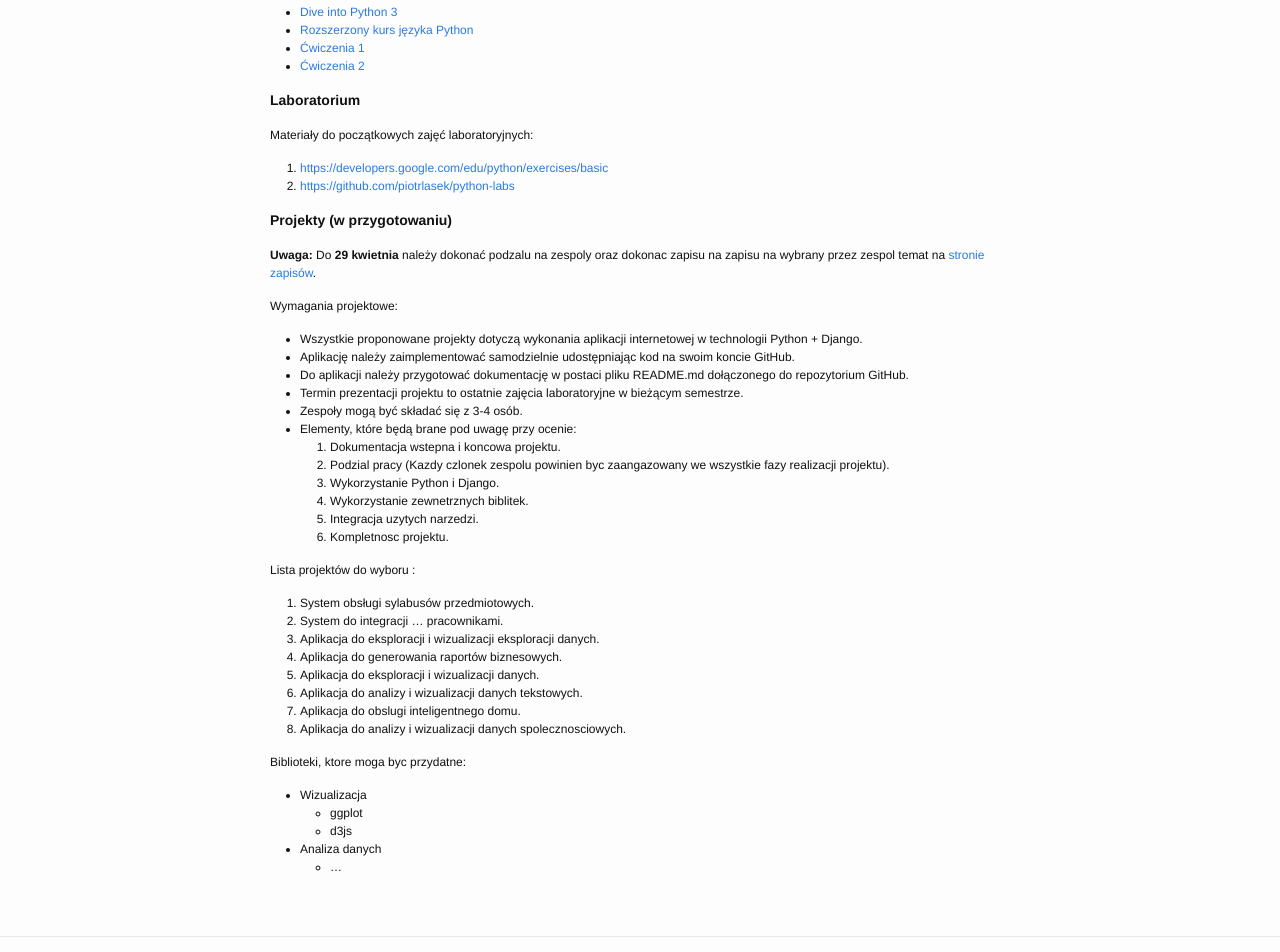
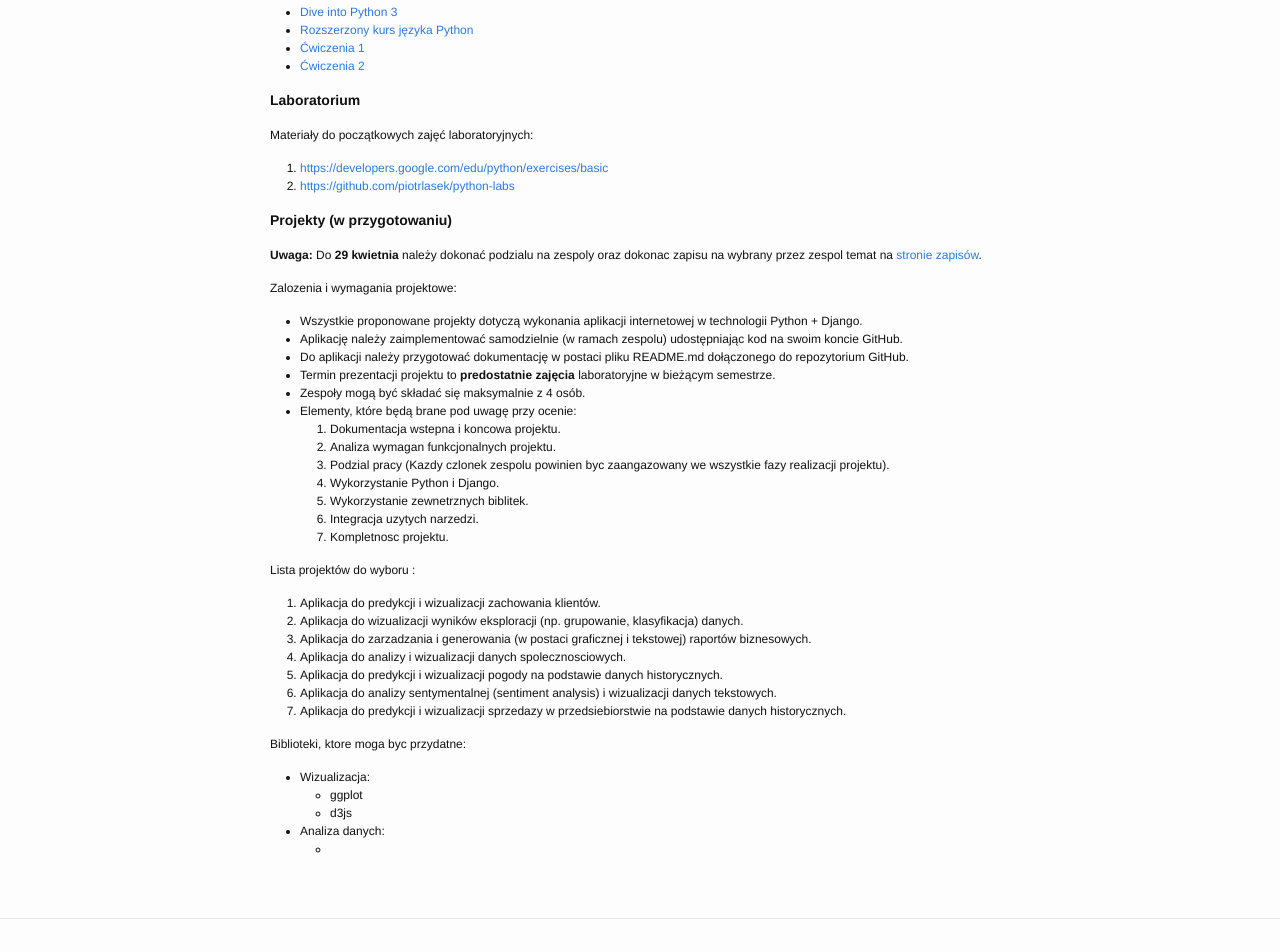
Before and after one commit to piotrlasek/piotrlasek.github.io, a Jekyll site: the page built from for-students/ai2-2017.md, in a window 1280 px wide and 1400 px high, scrolled down 158 px. Shown: the part 403-1355 px from the top of the window. Built offline with Jekyll 4.4.1, drawn with Linux system fonts in a browser that asks for light colours.

Commit message:
Update ai2-2017.md

```diff
--- a/for-students/ai2-2017.md
+++ b/for-students/ai2-2017.md
@@ -29,19 +29,20 @@ Materiały do początkowych zajęć laboratoryjnych:
 
 # Projekty (w przygotowaniu)
 
-**Uwaga:** Do **29 kwietnia** należy dokonać podzalu na zespoly oraz dokonac zapisu na
-zapisu na wybrany przez zespol temat na [stronie zapisów](https://docs.google.com/document/d/1ysbPqXybqgpxvLWPetOv--JI32nEqR8gYSTS3sWzMeA/edit?usp=sharing).
+**Uwaga:** Do **29 kwietnia** należy dokonać podzialu na zespoly oraz dokonac zapisu na wybrany przez
+zespol temat na [stronie zapisów](https://docs.google.com/document/d/1ysbPqXybqgpxvLWPetOv--JI32nEqR8gYSTS3sWzMeA/edit?usp=sharing).
 
-Wymagania projektowe:
+Zalozenia i wymagania projektowe:
 * Wszystkie proponowane projekty dotyczą wykonania aplikacji internetowej w technologii
   Python + Django.
-* Aplikację należy zaimplementować samodzielnie udostępniając kod na swoim koncie GitHub.
+* Aplikację należy zaimplementować samodzielnie (w ramach zespolu) udostępniając kod na swoim koncie GitHub.
 * Do aplikacji należy przygotować dokumentację w postaci pliku README.md dołączonego
   do repozytorium GitHub.
-* Termin prezentacji projektu to ostatnie zajęcia laboratoryjne w bieżącym semestrze.
-* Zespoły mogą być składać się z 3-4 osób.
+* Termin prezentacji projektu to **predostatnie zajęcia** laboratoryjne w bieżącym semestrze.
+* Zespoły mogą być składać się maksymalnie z 4 osób.
 * Elementy, które będą brane pod uwagę przy ocenie:
   1. Dokumentacja wstepna i koncowa projektu.
+  1. Analiza wymagan funkcjonalnych projektu.
   1. Podzial pracy (Kazdy czlonek zespolu powinien byc zaangazowany we wszystkie fazy realizacji projektu).
   1. Wykorzystanie Python i Django.
   1. Wykorzystanie zewnetrznych biblitek.
@@ -49,18 +50,17 @@ Wymagania projektowe:
   1. Kompletnosc projektu.
 
 Lista projektów do wyboru :
- 1. System obsługi sylabusów przedmiotowych.
- 1. System do integracji ... pracownikami.
- 1. Aplikacja do eksploracji i wizualizacji eksploracji danych.
- 1. Aplikacja do generowania raportów biznesowych.
- 1. Aplikacja do eksploracji i wizualizacji danych.
- 1. Aplikacja do analizy i wizualizacji danych tekstowych.
- 1. Aplikacja do obslugi inteligentnego domu.
+ 1. Aplikacja do predykcji i wizualizacji zachowania klientów.
+ 1. Aplikacja do wizualizacji wyników eksploracji (np. grupowanie, klasyfikacja) danych.
+ 1. Aplikacja do zarzadzania i generowania (w postaci graficznej i tekstowej) raportów biznesowych.
  1. Aplikacja do analizy i wizualizacji danych spolecznosciowych.
+ 1. Aplikacja do predykcji i wizualizacji pogody na podstawie danych historycznych.
+ 1. Aplikacja do analizy sentymentalnej (sentiment analysis) i wizualizacji danych tekstowych.
+ 1. Aplikacja do predykcji i wizualizacji sprzedazy w przedsiebiorstwie na podstawie danych historycznych.
 
 Biblioteki, ktore moga byc przydatne:
- * Wizualizacja
+ * Wizualizacja:
    * ggplot
-    * d3js
- * Analiza danych
-   * ...
+   * d3js
+ * Analiza danych:
+   *
```
